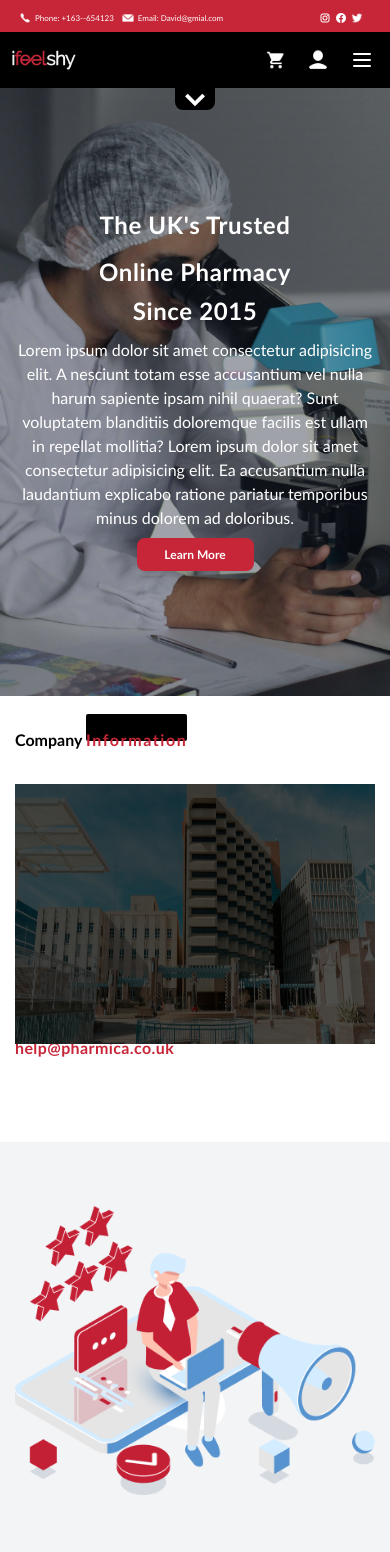
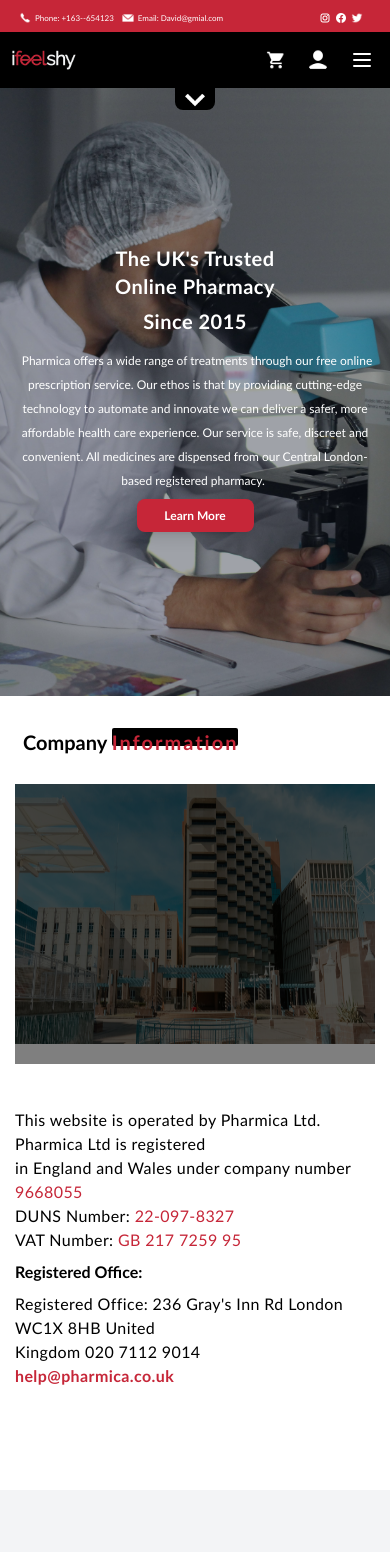
Before and after one commit to mss-souloftware/pharma-uk, a Next.js app: page /about in a window 390 px wide. Shown: the top 1552 px of the page. Built offline with nearby package versions, Linux system fonts and the light colour scheme.

Commit message:
'updated-code'

```diff
--- a/src/app/about/page.css
+++ b/src/app/about/page.css
@@ -8,11 +8,19 @@
   left: 0;
   right: 0;
   bottom: 10px; /* Align the underline to the bottom of the text */
-  height: 27px; /* Height of the background underline */
+  height: 18px; /* Height of the background underline */
   background-color: black; /* Background color for the underline */
   z-index: -1; /* Place it behind the text */
   border-radius: 2px; /* Optional: Add slight curve for style */
   transform: translateY(2px); /* Adjust the vertical position to move the underline slightly down */
+}
+
+/* Media query for xs screens (small devices) */
+@media (max-width: 360px) {
+  .underline-background::after {
+    bottom: 1px; /* Adjusted position */
+    height: 8px; /* Smaller height for underline */
+  }
 }
 
 .redunderline-background {
@@ -26,13 +34,12 @@
   left: 0;
   right: 0;
   bottom: 9px; /* Move the underline below the text */
-  height: 12px; /* Height of the background underline */
+  height: 18px; /* Height of the background underline */
   background-color: #c62638; /* Background color for the underline */
   z-index: -1; /* Place it behind the text */
   border-radius: 2px; /* Optional: Add slight curve for style */
   transform: translateY(2px); /* Move the underline slightly down, behind the text */
 }
-
 .custom-list-item::marker {
   color: #c62638; /* Sets the marker (dot) color to red */
   width: 15px !important;
--- a/src/app/about/page.jsx
+++ b/src/app/about/page.jsx
@@ -18,24 +18,24 @@
         <div className="relative container w-full z-20 flex flex-col text-center sm:text-left justify-center md:justify-start md:left-0 xl:left-8 md:left-8">
           {/* Heading */}
           <h1 className="text-2xl sm:text-3xl font-bold tracking-wider leading-relaxed text-white xl:mb-5 md:mb-4">
-            <span className="block xl:text-5xl md:text-3xl tracking-wide">
+            <span className="block xl:text-5xl md:text-3xl tracking-wide text-xl  ">
               The UK&apos;s Trusted
             </span>
-            <span className="block mt-2 xl:text-5xl md:text-3xl tracking-wide">
+            <span className="block text-xl xl:mt-2 xl:text-5xl md:text-3xl tracking-wide">
               Online Pharmacy
             </span>
-            <span className="mt-2 xl:text-5xl md:text-3xl tracking-wide">
+            <span className="mt-2 text-xl xl:text-5xl md:text-3xl tracking-wide">
               Since 2015
             </span>
           </h1>
           <div className="justify-start lg:w-[40dvw]  pt-2 mb-2 sm:mb-0 block">
-            <span className="text-white">
-              Lorem ipsum dolor sit amet consectetur adipisicing elit. A
-              nesciunt totam esse accusantium vel nulla harum sapiente ipsam
-              nihil quaerat? Sunt voluptatem blanditiis doloremque facilis est
-              ullam in repellat mollitia? Lorem ipsum dolor sit amet consectetur
-              adipisicing elit. Ea accusantium nulla laudantium explicabo
-              ratione pariatur temporibus minus dolorem ad doloribus.
+            <span className="text-white text-xs sm:text-base px-1 xl:px-0">
+              Pharmica offers a wide range of treatments through our free online
+              prescription service. Our ethos is that by providing cutting-edge
+              technology to automate and innovate we can deliver a safer, more
+              affordable health care experience. Our service is safe, discreet
+              and convenient. All medicines are dispensed from our Central
+              London-based registered pharmacy.
             </span>
             {/* Button or Call to Action */}
             <div className="xl:mt-5 sm:mt-6 md:mt-4">
@@ -51,42 +51,35 @@
       <div className="container mx-auto mb-[70px] ">
         <div className="grid  w-full h-auto gap-2 p-0 relative">
           {/* Other Sections */}
-          <div className="w-full   my-8">
-            <h1 className="block ml-0 justify-start lg:text-[48px] font-extrabold">
+          <div className="w-full my-8">
+            <h1 className="block ml-2 xl:ml-0 justify-start text-xl  lg:text-[48px] font-extrabold">
               Company&nbsp;
               <span className="relative text-hoverUnderlineColor underline-background tracking-widest">
                 Information
               </span>
             </h1>
-            <div className="grid lg:grid-cols-[30%_70%] grid-rows-1 gap-y-1 h-72">
-              <div className="  mt-7 ">
+            <div className="grid grid-rows-2 sm:grid-cols-1 lg:grid-cols-[30%_70%] lg:grid-rows-1 gap-y-4 sm:gap-y-2 h-auto lg:h-72">
+  {/* Text Section */}
+  <div className="mt-7 order-2 lg:order-1">
     <p className="tracking-wide">
       <span className="block">
-                    This website is operated by Pharmica Ltd. Pharmica Ltd is
-                    registered
+        This website is operated by Pharmica Ltd. Pharmica Ltd is registered
       </span>
       <span className="block">
-                    in England and Wales under company number
+        in England and Wales under company number{" "}
         <span className="text-hoverUnderlineColor">9668055</span>
       </span>
       <span className="block">
         DUNS Number:{" "}
-                    <span className="text-hoverUnderlineColor">
-                      22-097-8327
-                    </span>
+        <span className="text-hoverUnderlineColor">22-097-8327</span>
       </span>
       VAT Number:{" "}
-                  <span className="text-hoverUnderlineColor">
-                    GB 217 7259 95
-                  </span>
+      <span className="text-hoverUnderlineColor">GB 217 7259 95</span>
     </p>
-                <h1 className="block lg:text-xl font-bold my-2">
-                  Registered Office:
-                </h1>
-                <p className="tracking-wide w-[276px] ">
+    <h1 className="block lg:text-xl font-bold my-2">Registered Office:</h1>
+    <p className="tracking-wide w-full sm:w-[276px]">
       <span className="block">
-                    Registered Office: 236 Gray&apos;s Inn Rd London WC1X 8HB
-                    United
+        Registered Office: 236 Gray&apos;s Inn Rd London WC1X 8HB United
       </span>
       <span className="block">
         Kingdom 020 7112 9014
@@ -97,18 +90,20 @@
     </p>
   </div>
 
-              {/* Images */}
-              <div className=" mt-7 w-full relative">
+  {/* Image Section */}
+  <div className="mt-7 w-full relative order-1 lg:order-2">
     <Image
       src="/bg3.png"
       width={400}
       height={60}
-                  className="w-full bg-cover h-[260px]  "
+      className="w-full bg-cover h-[260px] sm:h-[300px] lg:h-[260px]"
       alt="Building"
     />
     <div className="absolute inset-0 bg-black opacity-50"></div>
   </div>
 </div>
+
+
           </div>
         </div>
       </div>
@@ -132,7 +127,6 @@
                   Reviews
                 </span>
               </h1>
-
             </div>
             <div className="flex justify-start items-center">
               {[...Array(5)].map((_, index) => (
@@ -152,15 +146,12 @@
               </span>
             </div>
             <div>
-              <span className="lg:text-base " style={{lineHeight:'25px'}}>
+              <span className="lg:text-base " style={{ lineHeight: "25px" }}>
                 <span className="block lg:w-[504px]  ">
                   Our customers trust us to deliver top-quality service.
                 </span>
                 Read more reviews on Google and
-
-                <span className="text-green-500">
-                TrustPilot!{" "}
-                </span>
+                <span className="text-green-500">TrustPilot! </span>
               </span>
             </div>
 
@@ -173,12 +164,13 @@
         </div>
       </div>
 
-      <div className=""
+      <div
+        className=""
         style={{
           backgroundImage: "url('/bg.png')",
-        backgroundRepeat:'no-repeat',
-        backgroundPosition:'center',
-        backgroundSize:"cover"
+          backgroundRepeat: "no-repeat",
+          backgroundPosition: "center",
+          backgroundSize: "cover",
         }}
       >
         <div className="w-full grid container mx-auto lg:grid-cols-2 grid-rows-1   md:h-72 lg:h-full ">
@@ -201,19 +193,17 @@
               >
                 The pharmacy is registered with the General Pharmaceutical
                 Council with number 9012030. The superintendent pharmacist for
-                  Pharmica is: Ana Carolina Osorio De Faria Goncalves GPhC
-                  Number: 2088658
+                Pharmica is: Ana Carolina Osorio De Faria Goncalves GPhC Number:
+                2088658
               </p>
               <span className="block text-[20px]">
                 <li className="custom-list-item text-white">
                   Dr Munawar Iqbal &nbsp;
                   <span className="text-hoverUnderlineColor">
-
                     (GPhC Number 2059871)
                   </span>
                 </li>
                 <li className="custom-list-item text-white">
-
                   Dr Munawar Iqbal&nbsp;
                   <span className="text-hoverUnderlineColor">
                     (GPhC Number 2059871)
@@ -225,13 +215,17 @@
           {/* Second Section */}
           <div className="grid grid-rows-3  md:ml-10 text-white w-[504px] justify-start items-center mt-[63px] h-[356px] ml-2 ">
             <div className="block">
-              <span  className="max-w-[504px] "
+              <span
+                className="max-w-[504px] "
                 style={{
                   lineHeight: "44.6px",
                   fontSize: "20px",
                   fontWeight: "700",
-                  }}>
-              For more information or to view registration details visit the General Pharmaceutical Council&nbsp;s website.Responsible Pharmacist:
+                }}
+              >
+                For more information or to view registration details visit the
+                General Pharmaceutical Council&nbsp;s website.Responsible
+                Pharmacist:
               </span>
             </div>
             <div className="flex justify-start items-start  mt-14">
@@ -243,12 +237,9 @@
                 className="block w-[166px] h-[66px]  "
               />
             </div>
-            <div className=" "  >
+            <div className=" ">
               <span className="text-[20px] w-10">
-              <span className="block">
-              Rehma Gill&nbsp;
-
-              </span>
+                <span className="block">Rehma Gill&nbsp;</span>
                 (GPhC number 2225869)
               </span>
             </div>
@@ -257,12 +248,18 @@
       </div>
       <div className="w-ful">
         <div>
-          <Image src='/bg1.png' height={60} width={100} alt="" className="w-40 absolute" />
+          <Image
+            src="/bg1.png"
+            height={60}
+            width={100}
+            alt=""
+            className="w-40 absolute"
+          />
         </div>
         <HowDoesItWorks />
       </div>
       <div className="w-full border border-black ">
-        <QualifiedTeamAboutPage/>
+        <QualifiedTeamAboutPage />
       </div>
     </div>
   );
```
Lines whose indentation alone changed are shown as unchanged.
